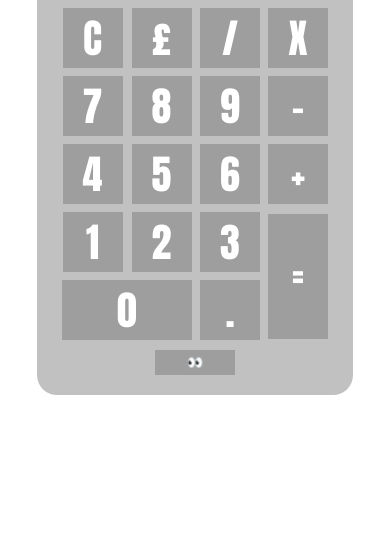
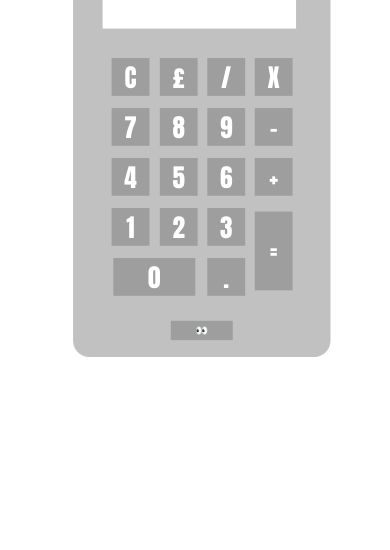
Before and after one commit to Jose1Lucas/simple-calculator, a plain HTML site: page index.html in a window 390 px wide. Shown: the part 294-844 px from the top of the page. Drawn offline with Linux system fonts and the light colour scheme; a web font is replaced by a local one.

Commit message:
Update estilos.css

```diff
--- a/src/css/estilos.css
+++ b/src/css/estilos.css
@@ -1,3 +1,11 @@
+@media screen and (max-width: 600px) {
+
+    * {
+        scale: 95%;
+    }
+
+}
+
 * {
     margin: 0;
     padding: 0;
```
